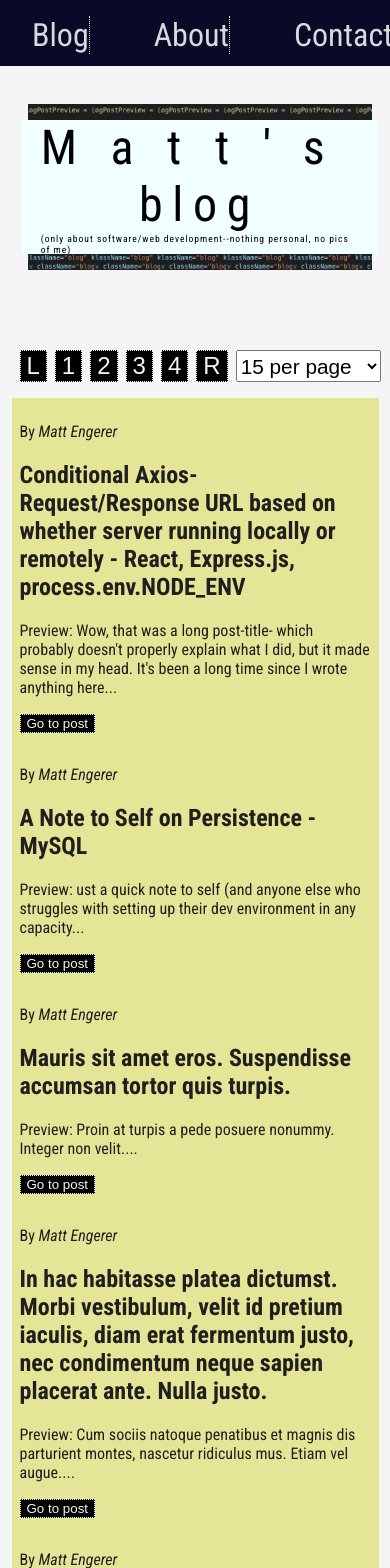
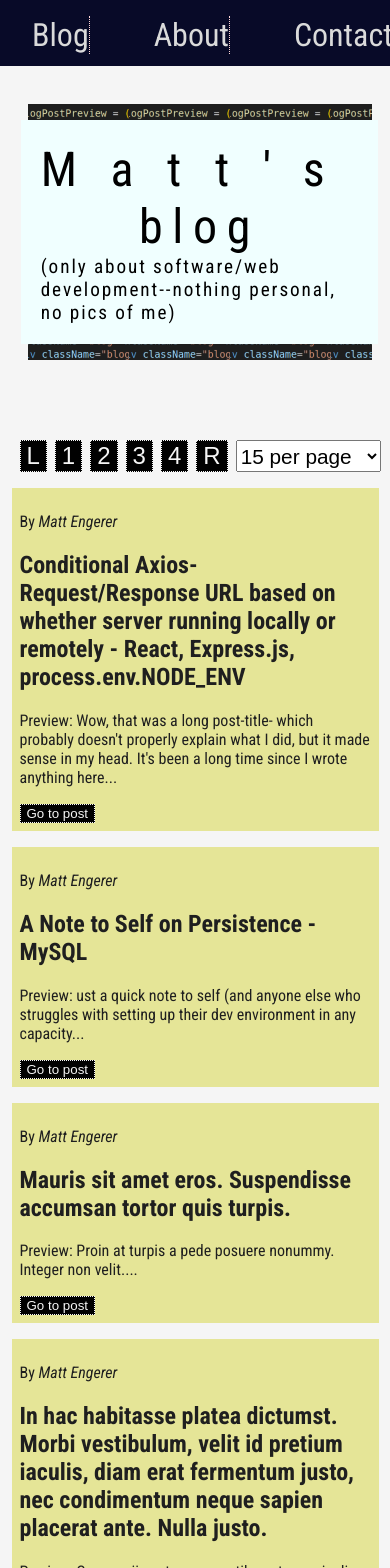
Before and after one commit to uchutanjyo/personal-blog, a React (Create React App) app: page / in a window 390 px wide. Shown: the top 1568 px of the page. Built offline with nearby package versions, Linux system fonts and the light colour scheme.

Commit message:
more responsive work

```diff
--- a/src/styles/App.css
+++ b/src/styles/App.css
@@ -285,9 +285,14 @@ button:hover {
   .top-header-wrapper {
     margin-top: 6em;
     margin-left: 3em;
+    height: 14em;
   }
   .top-header-1 {
     font-size: 3em;
+    height: 95%;
+  }
+  .top-header-3 {
+    font-size: .4em;
   }
   .blog {
     margin: 0em;
@@ -296,6 +301,7 @@ button:hover {
     margin-right: 2em;
     margin-left: -.5em;
     padding: .5em;
+    margin-top: 1em;
   }
   .blog-post {
     font-size: 1.5em;
--- a/src/styles/App.scss
+++ b/src/styles/App.scss
@@ -212,10 +212,16 @@ letter-spacing: .1em;
   .top-header-wrapper {
     margin-top: 6em;
     margin-left: 3em;
+    height: 14em
   }
 
   .top-header-1 {
-    font-size: 3em
+    font-size: 3em;
+    height: 95%
+  }
+
+  .top-header-3 {
+    font-size: .4em
   }
 
   .blogpost-container {
@@ -228,6 +234,7 @@ letter-spacing: .1em;
     margin-right: 2em;
     margin-left: -.5em;
     padding: .5em;
+    margin-top: 1em;
 
   }
 
@@ -288,9 +295,6 @@ letter-spacing: .1em;
 
   .project-actual-info {
       border-right: none;
-
-
-
   }
 
   .project-viewcode {
```
Also changed, not shown: 1 other file (tests, documents, lock files or other folders).
